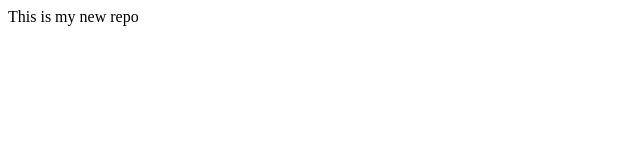
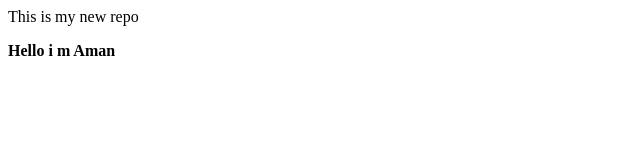
Before and after one commit to amanShukla20/localrepo, a plain HTML site: page index.html in a window 1280 px wide. Shown: the full height of the page, 0-640 px from the left. Drawn offline with Linux system fonts and the light colour scheme.

Commit message:
add new feature

```diff
--- a/index.html
+++ b/index.html
@@ -1 +1,2 @@
 <p>This is my new repo</p>
+<b>Hello i m Aman</b>
```
